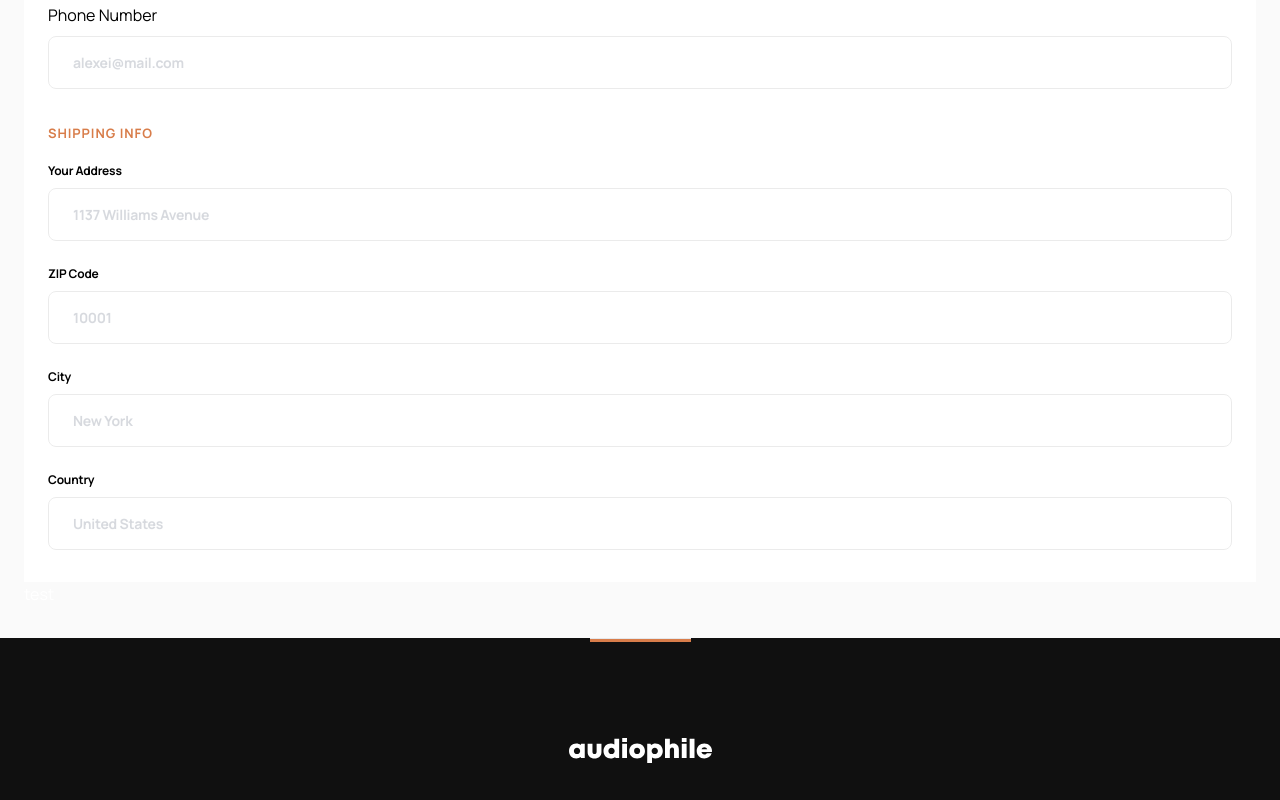
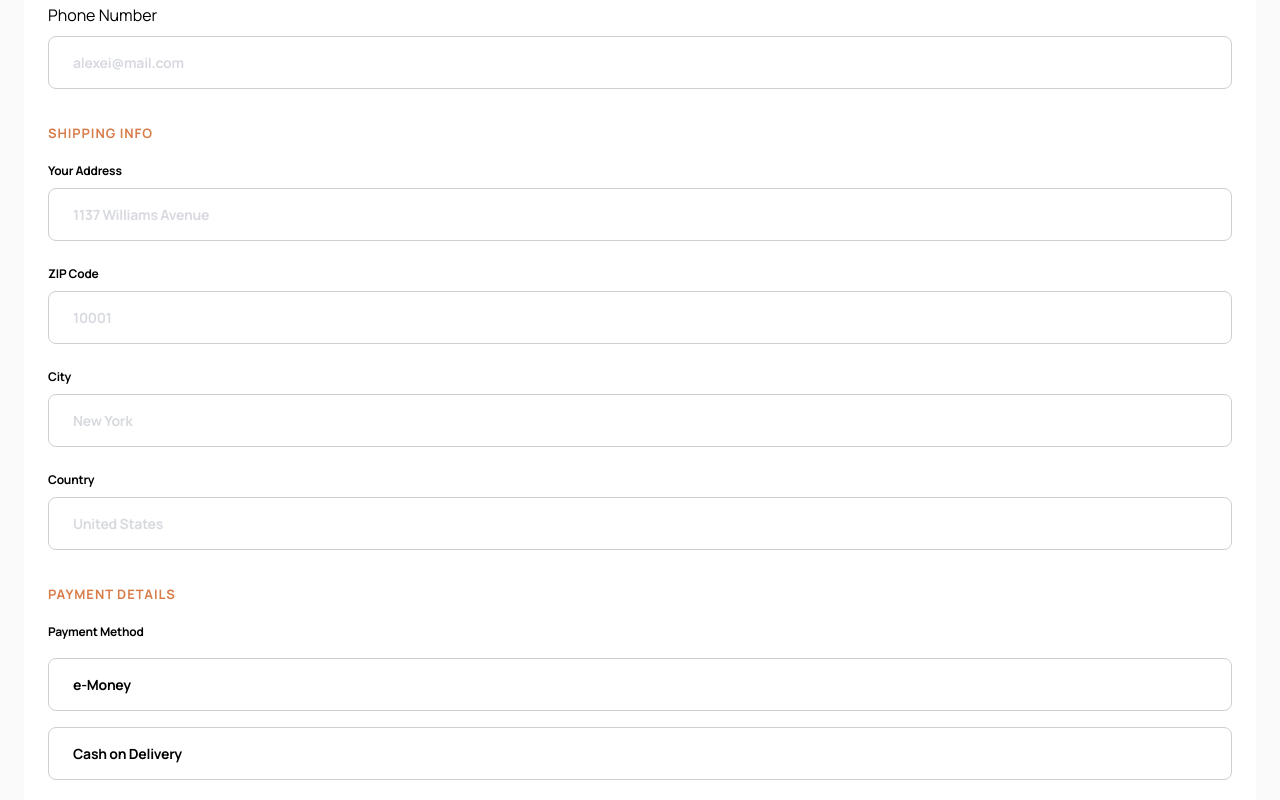
Before and after one commit to Baqari-Fruidze/audiophile-ecommerce-website, a React (Vite) app: page /checkout in a window 1280 px wide. Shown: the part 520-1320 px from the top of the page. Built offline with nearby package versions, Linux system fonts and the light colour scheme.

Commit message:
payment details

```diff
--- a/src/components/PaymentDetails.tsx
+++ b/src/components/PaymentDetails.tsx
@@ -1,5 +1,26 @@
 import React from "react";
 
 export default function PaymentDetails() {
-  return <div></div>;
+  return (
+    <div>
+      <h2 className="HTwoInCheckout">payment details</h2>
+      <div className="inputsCon">
+        <div className="paymentmethodAndMoneyInputsCon flex flex-col gap-[17px]">
+          <span className="text-[#000] text-[12px] font-bold tracking-[-0.214px]">
+            Payment Method
+          </span>
+          <div className="moneyInputs flex flex-col gap-[16px]">
+            <label htmlFor="e-Money" className="InputStyles ">
+              e-Money
+            </label>
+            <input type="text" name="" id="e-Money" className="hidden" />
+            <label htmlFor="CashonDelivery" className="InputStyles ">
+              Cash on Delivery
+            </label>
+            <input type="text" name="" id="CashonDelivery" className="hidden" />
+          </div>
+        </div>
+      </div>
+    </div>
+  );
 }
--- a/src/components/ShippingInfto.tsx
+++ b/src/components/ShippingInfto.tsx
@@ -2,7 +2,7 @@ import React from "react";
 
 export default function ShippingInfto() {
   return (
-    <div>
+    <div className="mb-[32px]">
       <h2 className="HTwoInCheckout">shipping info</h2>
       <div className="InputsCon flex flex-col gap-[24px]">
         <div className="flex flex-col gap-[9px]">
--- a/src/index.css
+++ b/src/index.css
@@ -44,6 +44,7 @@ body {
   letter-spacing: -0.214px;
 }
 .InputStyles {
+  outline: none;
   color: #000;
   font-family: Manrope;
   font-size: 14px;
@@ -51,10 +52,13 @@ body {
   font-weight: 700;
   line-height: normal;
   letter-spacing: -0.25px;
-  opacity: 0.4;
   border-radius: 8px;
   border: 1px solid #cfcfcf;
   padding-top: 16px;
   padding-bottom: 16px;
   padding-left: 24px;
 }
+.InputStyles::placeholder {
+  opacity: 0.4;
+  font-size: 14px;
+}
```
